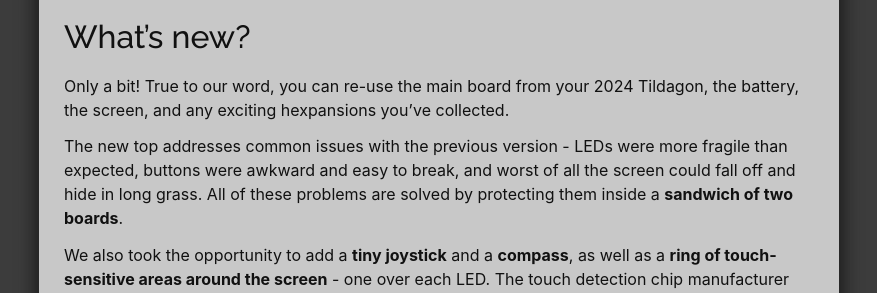
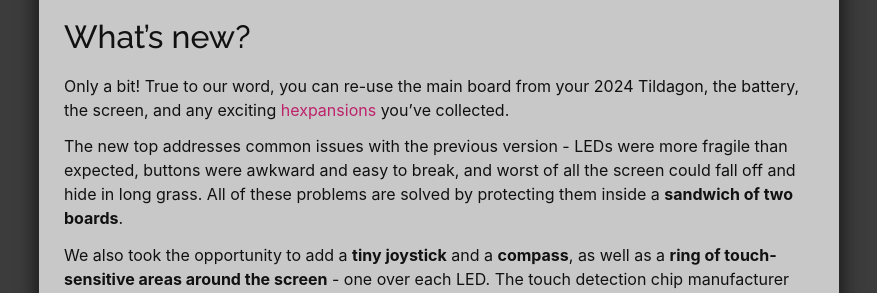
Before and after one commit to emfcamp/blog, a Jekyll site: the page built from _posts/2026-05-28-tildagon-2026-spaceagon.md, in a window 1280 px wide and 900 px high, scrolled down 940 px. Shown: the part 184-477 px from the top of the window, without its empty margins (201-1078 px from the left). Built offline with Jekyll 4.4.1, drawn with Linux system fonts in a browser that asks for light colours; part of the change alters nothing that is shown.

```diff
--- a/_posts/2026-05-28-tildagon-2026-spaceagon.md
+++ b/_posts/2026-05-28-tildagon-2026-spaceagon.md
@@ -20,7 +20,7 @@ capabilities.  All of these upgrades are available [to order now](https://www.em
 ## What's new?
 
 Only a bit! True to our word, you can re-use the main board from your 2024
-Tildagon, the battery, the screen, and any exciting hexpansions you've collected.
+Tildagon, the battery, the screen, and any exciting [hexpansions](https://tildagon.badge.emfcamp.org/hexpansions/creating-hexpansions/) you've collected.
 
 The new top addresses common issues with the previous version - LEDs were more
 fragile than expected, buttons were awkward and easy to break, and worst of all
```
